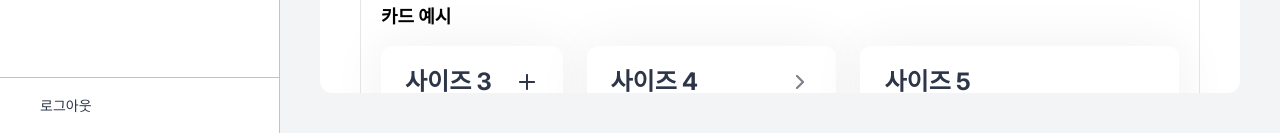
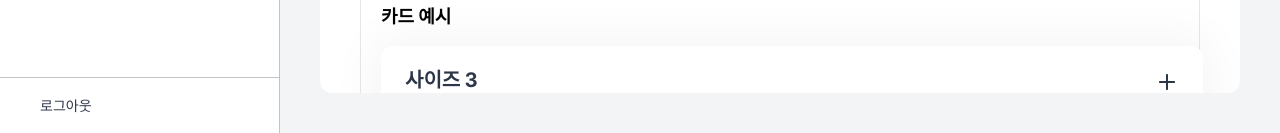
Before and after one commit to Dev-FE-3/toy-project2-team1, a React (Vite) app: page /design-guide in a window 1280 px wide. Shown: the part 667-800 px from the top of the page. Built offline with nearby package versions, Linux system fonts and the light colour scheme; no server answers.

Commit message:
refactor: Card 컴포넌트 수정
- icon 클릭 이벤트 추가
- 정렬 옵션 추가
- 스타일링 수정(너비 수정, display flex 관련)

```diff
--- a/src/shared/components/card/Card.jsx
+++ b/src/shared/components/card/Card.jsx
@@ -1,21 +1,23 @@
 import styled from 'styled-components'
 
-export default function Card({ children, title, size = 3, icon }) {
+export default function Card({ children, title, icon, contentAlign, onClick }) {
   return (
-    <CardWrapper $size={size}>
+    <CardWrapper>
       <CardTop>
         <CardTitle>{title}</CardTitle>
-        {icon && <CardIcon $icon={icon}></CardIcon>}
+        {icon && <CardIcon $icon={icon} onClick={onClick}></CardIcon>}
       </CardTop>
-      <CardBottom>{children}</CardBottom>
+      <CardBottom $contentAlign={contentAlign}>{children}</CardBottom>
     </CardWrapper>
   )
 }
 
 const CardWrapper = styled.div`
-  width: ${(props) => `calc(${Number(props.$size)} * 8.33333333% - var(--gutter))`};
-  height: 20rem;
-  flex: 0 0 auto;
+  display: flex;
+  flex-direction: column;
+  justify-content: space-between;
+  width: 100%;
+  height: 100%;
   padding: 24px;
   border-radius: 1.2rem;
   box-shadow: 0px 0px 50px 5px rgba(0, 0, 0, 0.05);
@@ -29,7 +31,7 @@ const CardTop = styled.div`
 
 const CardTitle = styled.p`
   color: var(--font-main);
-  font-size: 2.4rem;
+  font-size: 2rem;
   font-weight: 700;
 `
 const CardIcon = styled.div`
@@ -45,6 +47,9 @@ const CardIcon = styled.div`
     cursor: pointer;
   }
 `
+
 const CardBottom = styled.div`
   display: flex;
+  justify-content: ${({ $contentAlign }) => ($contentAlign ? $contentAlign : 'flex-start')};
+  height: 100%;
 `
```
